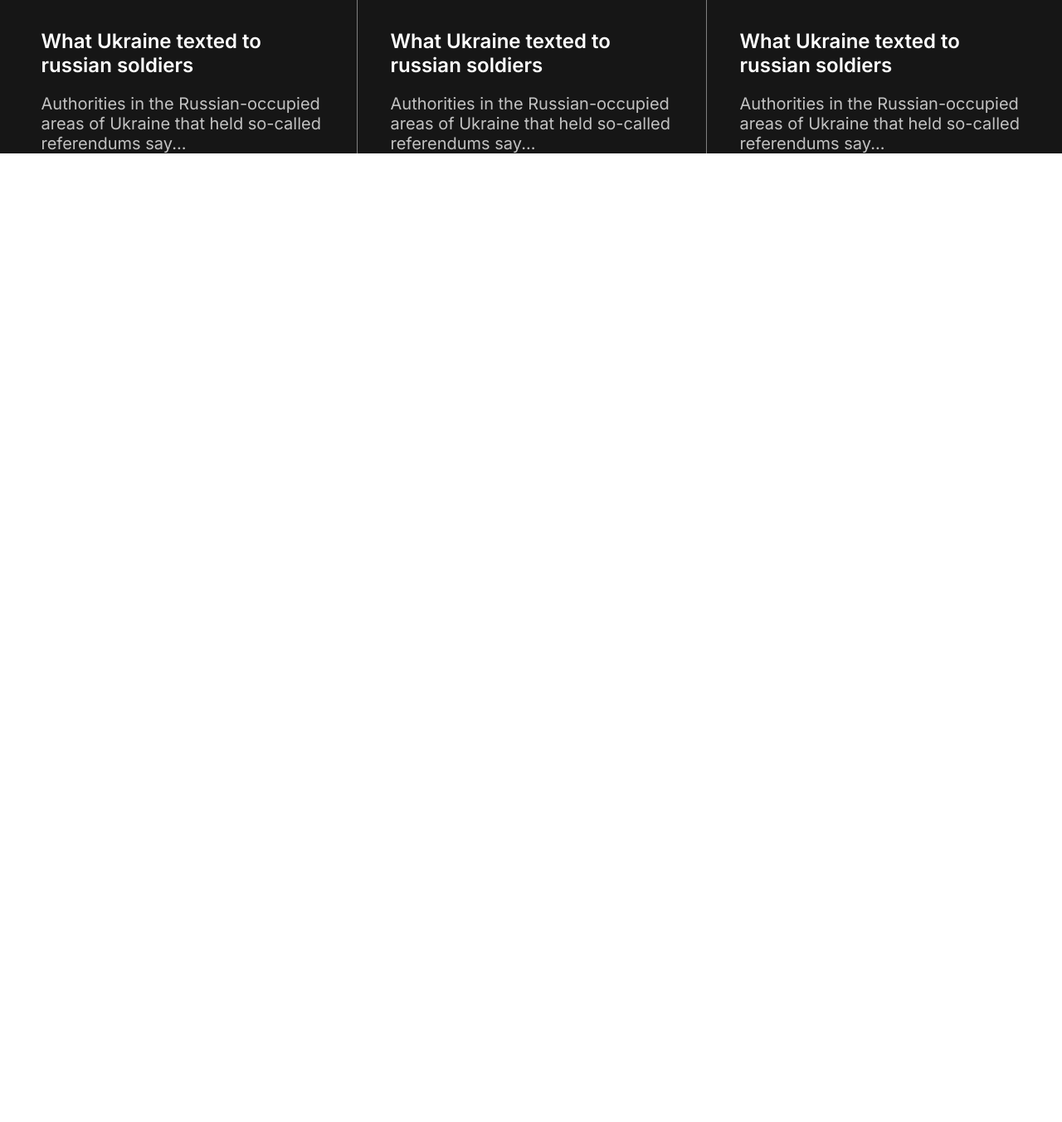
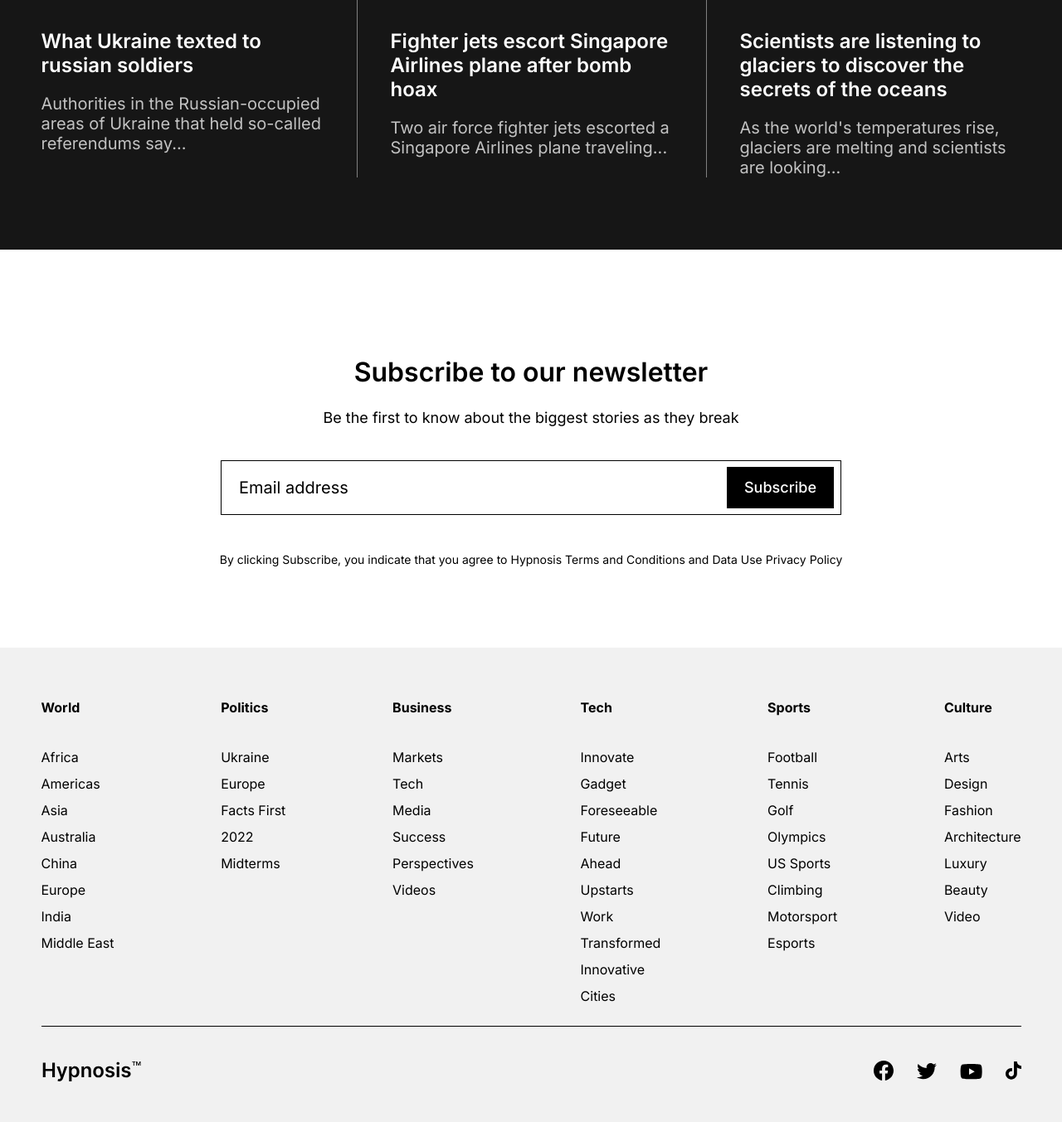
Before and after one commit to InfiniteJun/somali, a plain HTML site: page index.html in a window 1280 px wide. Shown: the part 5141-6494 px from the top of the page at 83% size. Before the commit the page ends 5326 px from the top, so only its background shows below. Drawn offline with Linux system fonts and the light colour scheme; files whose address does not match are found by name.

Commit message:
second commit

```diff
--- a/css/main.css
+++ b/css/main.css
@@ -5,6 +5,12 @@ html {
 body {
   line-height: 30px;
   font-family: "Inter", sans-serif;
+}
+.ul,
+li,
+ol {
+  text-decoration: none;
+  list-style-type: none;
 }
 .container {
   max-width: 1280px;
@@ -166,7 +172,6 @@ body {
 .related {
   margin-top: 112px;
   background-color: #161616;
-
 }
 .related__title {
   color: white;
@@ -249,7 +254,7 @@ body {
   border-top: 1px solid grey;
   padding-top: 61px;
   display: flex;
-
+  padding-bottom: 87px;
 }
 .card h3 {
   padding-top: 32px;
@@ -266,18 +271,116 @@ body {
   letter-spacing: 0em;
   color: #c2c2c2;
 }
-.card__one{
+.card__one {
   padding-right: 40px;
   border-right: 1px solid grey;
 }
-.card__two{
+.card__two {
   border-right: 1px solid grey;
   padding-right: 40px;
   margin-left: 40px;
 }
-.card__three{
+.card__three {
   margin-left: 40px;
 }
-.line{
+.line {
   border: 1px solid grey;
 }
+.search {
+  align-items: center;
+  justify-content: space-between;
+  display: flex;
+  margin: 0 auto;
+  max-width: 746px;
+  height: 64px;
+  display: flex;
+  border: 1px solid black;
+}
+.email {
+  border: none;
+  outline: none;
+  position: relative;
+}
+.under {
+  padding-left: 21px;
+  font-weight: 400;
+  font-size: 20px;
+  line-height: 22px;
+  position: absolute;
+}
+.connect__container h2,
+h3 {
+  display: flex;
+  justify-content: center;
+  margin: 0 auto;
+  align-content: center;
+}
+.connect__container {
+  margin-top: 128px;
+}
+.connect__container h2 {
+  padding-bottom: 25px;
+  font-weight: 600;
+  font-size: 32px;
+  line-height: 39px;
+}
+.connect__container h3 {
+  padding-bottom: 40px;
+  font-weight: 400;
+  font-size: 18px;
+  line-height: 22px;
+}
+.subscribe-button {
+  border: 1px solid black;
+  margin-right: 8px;
+  background-color: black;
+  color: white;
+}
+.subscribe-button-text {
+  padding: 14px 20px;
+  font-weight: 500;
+  font-size: 18px;
+  line-height: 20px;
+}
+.connect-description {
+  display: flex;
+  justify-content: center;
+  margin-top: 40px;
+  font-weight: 400;
+  font-size: 14px;
+  line-height: 27px;
+  padding-bottom: 93px;
+}
+.footer {
+  background-color: #f1f1f1;
+}
+.footer__navigation {
+  display: flex;
+  justify-content: space-between;
+  padding-top: 56px;
+  padding-bottom: 20px;
+  border-bottom: 1px solid black;
+  font-family: Inter;
+  font-size: 16px;
+  font-weight: 400;
+  line-height: 32px;
+  letter-spacing: 0em;
+  text-align: left;
+}
+.footer__navigation h4 {
+  padding-bottom: 28px;
+}
+.footer-wrapper {
+  display: flex;
+  justify-content: space-between;
+  align-items: center;
+}
+.footer__social-box {
+  display: flex;
+  align-items: center;
+  justify-content: center;
+  gap: 28px;
+}
+.footer__social{
+    padding: 40px 30px;
+}
--- a/index.html
+++ b/index.html
@@ -132,15 +132,13 @@
                     </div>
                     <div class="card__two card">
                         <img src="./img/flight.jpg" alt="">
-                        <h3>What Ukraine texted to russian soldiers</h3>
-                        <p>Authorities in the Russian-occupied areas of Ukraine that held so-called
-                            referendums say...</p>
+                        <h3>Fighter jets escort Singapore Airlines plane after bomb hoax</h3>
+                        <p>Two air force fighter jets escorted a Singapore Airlines plane traveling...</p>
                     </div>
                     <div class="card__three card">
                         <img src="./img/ice.jpg" alt="">
-                        <h3>What Ukraine texted to russian soldiers</h3>
-                        <p>Authorities in the Russian-occupied areas of Ukraine that held so-called
-                            referendums say...</p>
+                        <h3>Scientists are listening to glaciers to discover the secrets of the oceans</h3>
+                        <p>As the world's temperatures rise, glaciers are melting and scientists are looking...</p>
                     </div>
                 </div>
                  </div>
@@ -149,6 +147,123 @@
 
 
         </section>
+        <section class="connect">
+            <div class="container">
+            <div class="connect__container">
+                <h2>Subscribe to our newsletter</h2>
+                <h3>Be the first to know about the biggest stories as they break</h3>
+                <div class="search">
+                    <input class="email">
+                    <p class="under">Email address</p>
+                    <div class="subscribe-button">
+                    <p class="subscribe-button-text">Subscribe</p>
+
+                </div>
+
+                </div>
+                <p class="connect-description">By clicking Subscribe, you indicate that you agree to Hypnosis Terms and Conditions and Data Use Privacy Policy</p>
+            </div>
+        </div>
+        </section>
     </main>
+    <footer class="footer">
+
+        <div class="content__container">
+        <div class="footer__navigation">
+            <div class="footer__column">
+                <h4>World</h4>
+                <ul>
+                    <li>Africa</li>
+                    <li>Americas</li>
+                    <li>Asia</li>
+                    <li>Australia</li>
+                    <li>China</li>
+                    <li>Europe</li>
+                    <li>India</li>
+                    <li>Middle East</li>
+                </ul>
+            </div>
+            <div class="footer__column-two">
+                <h4>Politics</h4>
+                <ul>
+                    <li>Ukraine</li>
+                    <li>Europe</li>
+                    <li>Facts First</li>
+                    <li>2022</li>
+                    <li>Midterms</li>
+
+                </ul>
+            </div>
+            <div class="footer__column-three">
+                <h4>Business</h4>
+                <ul>
+                    <li>Markets</li>
+                    <li>Tech</li>
+                    <li>Media</li>
+                    <li>Success</li>
+                    <li>Perspectives</li>
+                    <li>Videos</li>
+
+                </ul>
+            </div>
+            <div class="footer__column-four">
+                <h4>Tech</h4>
+                <ul>
+                    <li>Innovate</li>
+                    <li>Gadget</li>
+                    <li>Foreseeable</li>
+                    <li>Future</li>
+                    <li>Ahead</li>
+                    <li>Upstarts</li>
+                    <li>Work</li>
+                    <li>Transformed</li>
+                    <li>Innovative</li>
+                    <li>Cities</li>
+                </ul>
+            </div>
+            <div class="footer__column-five">
+                <h4>Sports</h4>
+                <ul>
+                    <li>Football</li>
+                    <li>Tennis</li>
+                    <li>Golf</li>
+                    <li>Olympics</li>
+                    <li>US Sports</li>
+                    <li>Climbing</li>
+                    <li>Motorsport</li>
+                    <li>Esports</li>
+                </ul>
+            </div>
+            <div class="footer__column-six">
+                <h4>Culture</h4>
+                <ul>
+                    <li>Arts</li>
+                    <li>Design</li>
+                    <li>Fashion</li>
+                    <li>Architecture</li>
+                    <li>Luxury</li>
+                    <li>Beauty</li>
+                    <li>Video</li>
+
+                </ul>
+            </div>
+
+        </div>
+    </div>
+    <div class="footer__social">
+        <div class="content__container">
+        <div class="footer-wrapper">
+            <a href="#" class="logo__footer"><img src="./img/logofooter.svg" alt=""></a>
+            <div class="footer__social-box">
+                <a href="#"><img src="./img/footerface.svg" alt=""></a>
+                <a href="#"><img src="./img/footertwitter.svg" alt=""></a>
+                <a href="#"><img src="./img/footeryoutube.svg" alt=""></a>
+                <a href="#"><img src="./img/footertiktok.svg" alt=""></a>
+            </div>
+
+            </div>
+        </div>
+    </div>
+    </footer>
 </body>
 </html>
```
Also changed, not shown: img/footerface.svg (added), img/footertiktok.svg (added), img/footertwitter.svg (added), img/footeryoutube.svg (added), img/logofooter.jpg (added), img/logofooter.svg (added), img/sub.jpg (added). Lines whose indentation alone changed are shown as unchanged.
